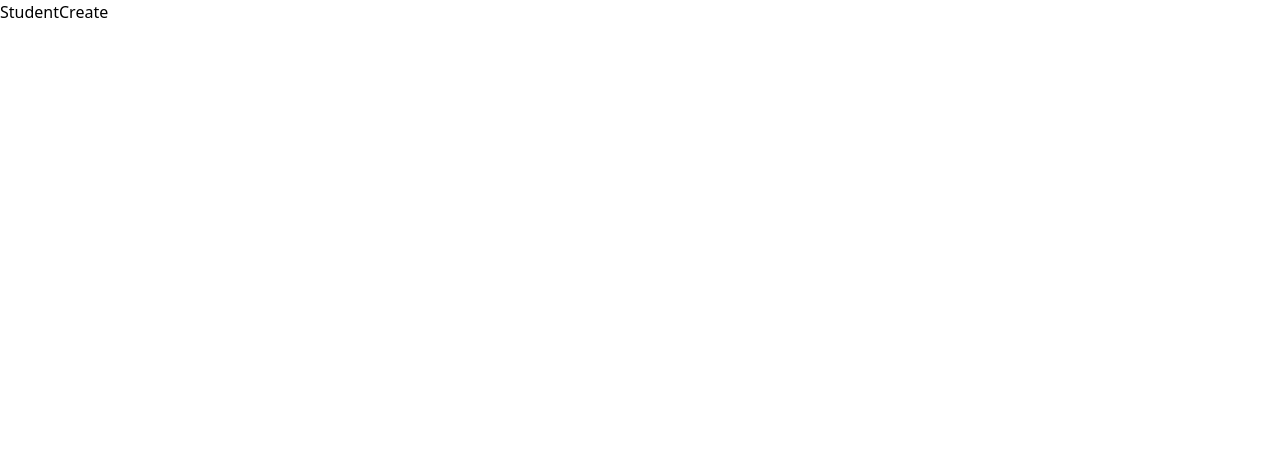
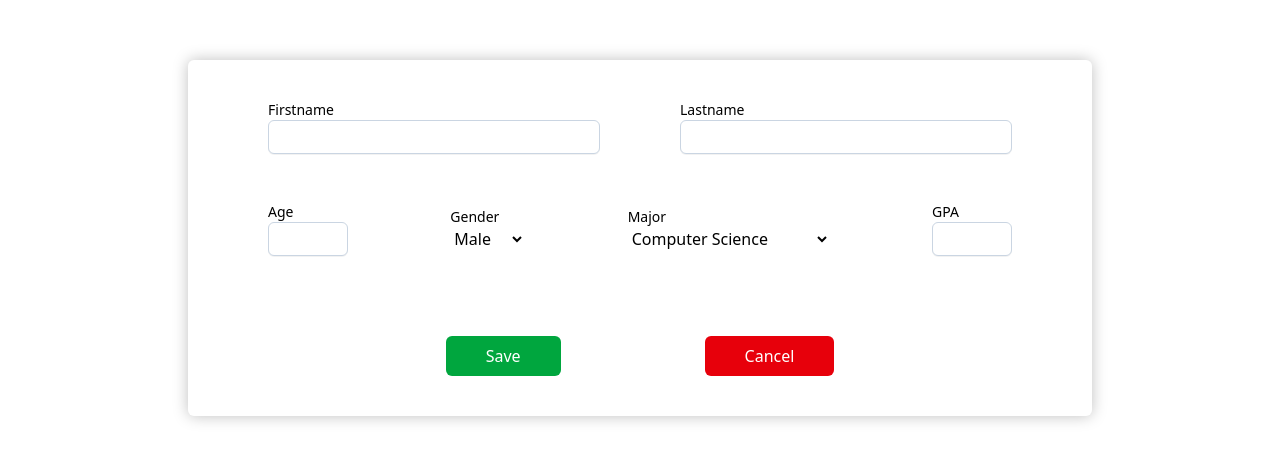
Before and after one commit to Jsep09/studentApp, a React (Vite) app in the folder App/: page /create in a window 1280 px wide. Shown: the top 460 px of the page. Built offline with nearby package versions, Linux system fonts and the light colour scheme.

Commit message:
student views and student create

```diff
--- a/App/db.json
+++ b/App/db.json
@@ -10,7 +10,7 @@
       "gpa": 3.85
     },
     {
-      "id": 2,
+      "id": "2",
       "firstName": "Anan",
       "lastName": "Pongchai",
       "age": 22,
@@ -19,7 +19,7 @@
       "gpa": 3.65
     },
     {
-      "id": 3,
+      "id": "3",
       "firstName": "Waranya",
       "lastName": "Klaew",
       "age": 21,
@@ -28,7 +28,7 @@
       "gpa": 3.9
     },
     {
-      "id": 4,
+      "id": "4",
       "firstName": "Phonchai",
       "lastName": "Thongdee",
       "age": 23,
@@ -37,7 +37,7 @@
       "gpa": 3.4
     },
     {
-      "id": 5,
+      "id": "5",
       "firstName": "Supaporn",
       "lastName": "Chatchai",
       "age": 19,
--- a/App/src/pages/StudentCreate.tsx
+++ b/App/src/pages/StudentCreate.tsx
@@ -1,7 +1,85 @@
-import React from "react";
+import { Link } from "react-router-dom";
 
 const StudentCreate = () => {
-  return <div>StudentCreate</div>;
+  return (
+    <div className="container min-h-screen max-w-5xl m-auto p-15">
+      <div className="w-full  shadow-[0px_0px_15px_rgba(0,0,0,0.25)] p-10 rounded-md">
+        <form action="submit">
+          <div className="flex ">
+            <div className="flex-1 px-10">
+              <label className="text-sm block">Firstname</label>
+              <input
+                type="text"
+                className="bg-white p-1 rounded-md border border-s-1 shadow-2xs border-slate-300 w-full "
+              />
+            </div>
+            <div className="flex-1 px-10">
+              <label className="text-sm block">Lastname</label>
+              <input
+                type="text"
+                className="bg-white p-1 rounded-md border border-s-1 shadow-2xs border-slate-300 w-full "
+              />
+            </div>
+          </div>
+          <div className="flex mt-12 w-full justify-between px-10 items-center">
+            <div>
+              <label className="text-sm block">Age</label>
+              <input
+                type="number"
+                className="bg-white p-1 rounded-md border border-s-1 shadow-2xs border-slate-300 w-20 "
+              />
+            </div>
+            <div>
+              <label className="text-sm block">Gender</label>
+              <select name="gender" id="">
+                <option value="Male">Male</option>
+                <option value="Male">Female</option>
+                <option value="Male">Other</option>
+              </select>
+            </div>
+            <div>
+              <label className="text-sm block">Major</label>
+              <select name="gender" id="">
+                <option value="Computer Science">Computer Science</option>
+                <option value="Electrical Engineering">
+                  Electrical Engineering
+                </option>
+                <option value="Business Administration">
+                  Business Administration
+                </option>
+                <option value="Mechanical Engineering">
+                  Mechanical Engineering
+                </option>
+                <option value="Mechanical Engineering">
+                  Mechanical Engineering
+                </option>
+                <option value="Design">Design</option>
+              </select>
+            </div>
+            <div>
+              <label className="text-sm block">GPA</label>
+              <input
+                type="number"
+                max="4"
+                step="0.01"
+                className="bg-white p-1 rounded-md border border-s-1 shadow-2xs border-slate-300 w-20 "
+              />
+            </div>
+          </div>
+          <div className="mt-20 w-full flex justify-center gap-36">
+            <button className="px-10 py-2 bg-green-600 text-white rounded-md cursor-pointer">
+              Save
+            </button>
+            <Link to={"/"}>
+              <button className="px-10 py-2 bg-red-600 text-white rounded-md cursor-pointer">
+                Cancel
+              </button>
+            </Link>
+          </div>
+        </form>
+      </div>
+    </div>
+  );
 };
 
 export default StudentCreate;
--- a/App/src/pages/StudentView.tsx
+++ b/App/src/pages/StudentView.tsx
@@ -15,13 +15,13 @@ const StudentView = () => {
 
   return (
     <div className="container flex min-h-screen max-w-3xl m-auto items-center">
-      <div className="bg-blue-600 w-full h-fit p-16 rounded-2xl  ">
+      <div className="w-full h-fit p-16 rounded-2xl  shadow-[0px_0px_15px_rgba(0,0,0,0.25)]">
         <div className="w-full flex justify-center">
-          <div className="bg-white w-72 h-72 rounded-full flex justify-center items-center text-4xl  hover:scale-105 duration-300">
+          <div className="bg-slate-200 w-72 h-72 rounded-full flex justify-center items-center text-4xl  hover:scale-105 duration-300">
             <p>{studentDetail?.firstName}</p>
           </div>
         </div>
-        <div className="w-full flex justify-center flex-col mt-10 text-white ">
+        <div className="w-full flex justify-center flex-col mt-10 ">
           <p className="text-3xl">Fistname : {studentDetail?.firstName}</p>
           <p className="text-3xl">Lastname : {studentDetail?.lastName}</p>
           <p className="text-3xl">Age : {studentDetail?.age}</p>
```
